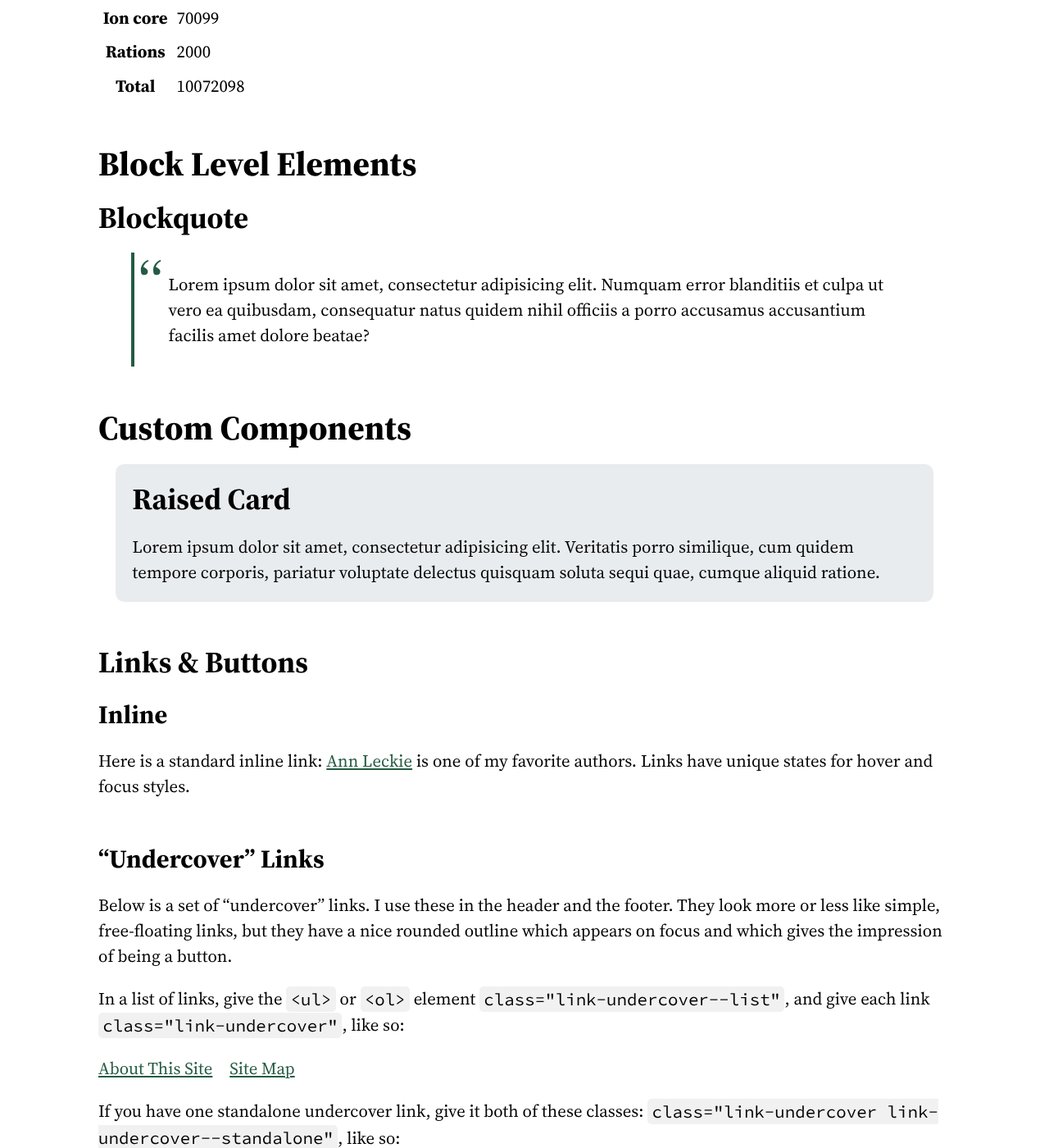
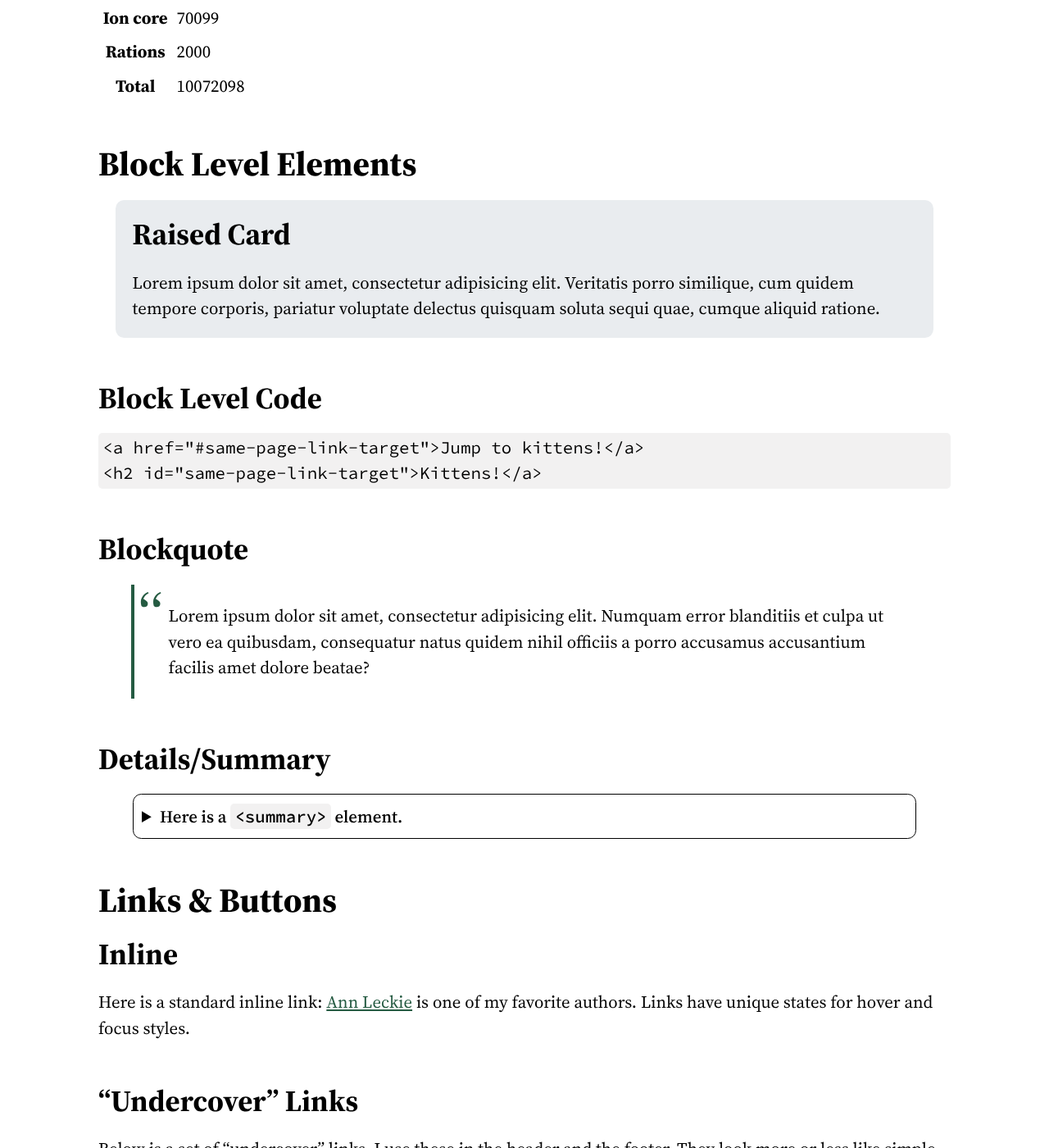
Before and after one commit to cncoulter/camcoulter.com, a Jekyll site: the page built from Design-Guide.html, in a window 1280 px wide and 1400 px high, scrolled down 3756 px. Shown: the whole window at 82% size. Built offline with Jekyll 4.4.1, drawn with Linux system fonts in a browser that asks for light colours; some web fonts are replaced; some of the changed text lies outside the part shown.

Commit message:
Update design guide

```diff
--- a/Design-Guide.html
+++ b/Design-Guide.html
@@ -131,33 +131,36 @@
 
 <h2>Block Level Elements</h2>
 
+<div class="raised">
+	<h3>Raised Card</h3>
+	<p>Lorem ipsum dolor sit amet, consectetur adipisicing elit. Veritatis porro similique, cum quidem tempore corporis, pariatur voluptate delectus quisquam soluta sequi quae, cumque aliquid ratione.</p>
+</div>
+
+<h3>Block Level Code</h3>
+
+<div class="language-plaintext highlighter-rouge"><div class="highlight"><pre class="highlight"><code>&lt;a href="#same-page-link-target"&gt;Jump to kittens!&lt;/a&gt;
+&lt;h2 id="same-page-link-target"&gt;Kittens!&lt;/a&gt;</code></pre></div></div>
+
 <h3>Blockquote</h3>
 
 <blockquote>
 	<p>Lorem ipsum dolor sit amet, consectetur adipisicing elit. Numquam error blanditiis et culpa ut vero ea quibusdam, consequatur natus quidem nihil officiis a porro accusamus accusantium facilis amet dolore beatae?</p>
 </blockquote>
 
-<!-- <h3>Details/Summary</h3>
+<h3>Details/Summary</h3>
 
 <details>
   <summary>Here is a <code>&lt;summary&gt;</code> element.</summary>
   <p>Here is a paragraph underneath a <code>&lt;summary&gt;</code> element within a <code>&lt;details&gt;</code> element.</p>
-</details> -->
+</details>
 
-<h2>Custom Components</h2>
+<h2>Links & Buttons</h2>
 
-<div class="raised">
-	<h3>Raised Card</h3>
-	<p>Lorem ipsum dolor sit amet, consectetur adipisicing elit. Veritatis porro similique, cum quidem tempore corporis, pariatur voluptate delectus quisquam soluta sequi quae, cumque aliquid ratione.</p>
-</div>
-
-<h3>Links & Buttons</h3>
-
-<h4>Inline</h4>
+<h3>Inline</h3>
 
 <p>Here is a standard inline link: <a href="https://annleckie.com/">Ann Leckie</a> is one of my favorite authors. Links have unique states for hover and focus styles.</p>
 
-<h4>“Undercover” Links</h4>
+<h3>“Undercover” Links</h3>
 
 <p>Below is a set of “undercover” links. I use these in the header and the footer. They look more or less like simple, free-floating links, but they have a nice rounded outline which appears on focus and which gives the impression of being a button.</p>
 
@@ -172,7 +175,7 @@
 
 <a href="/Publications/" class="link-undercover link-undercover--standalone">Publications</a>
 
-<h4>“Turncoat” Links</h4>
+<h3>“Turncoat” Links</h3>
 
 <p>Next up we have “turncoat” links. I use these for tag links after blog posts. They look like classic outline buttons, and in a focus or hover state, their colors flip. These links are often prefaced by a decorative SVG icon.</p>
 
@@ -189,3 +192,14 @@
 <a href="/Blog/Archive/" class="link-turncoat link-turncoat--standalone">{% include SVGs/archive.svg %} Blog Archive</a>
 
 <p>The standalone turncoat links have some extra padding.</p>
+
+<h3>Footnotes</h3>
+
+<p>Here is a paragraph that includes an inline footnote reference.<sup><a href="#ftn-1" id="ftn-ref-1"><span class="visually-hidden">Footnote </span>1</a></sup> As you can see, there is a <code>&lt;sup&gt;</code> element that includes an <code>&lt;a&gt;</code> element. The <code>&lt;a&gt;</code> includes visually hidden text that says, "Footnote". The <code>&lt;a&gt;</code> element links to a list item lower in the page.</p>
+
+<h4 tabindex="-1">Footnotes</h4>
+
+<ol>
+    <li id="ftn-1" tabindex="-1"><p>Footnotes are an ordered list under a heading. After a footnote, there is a link to return users to the footnote reference in the text. That link visually appears as the &#8617; icon, but has a unique accessible name provided via the aria-label attribute.
+       <a href="#ftn-ref-1" aria-label="Return to text, Footnote 1">&#8617;</a></p></li>
+</ol>
```
